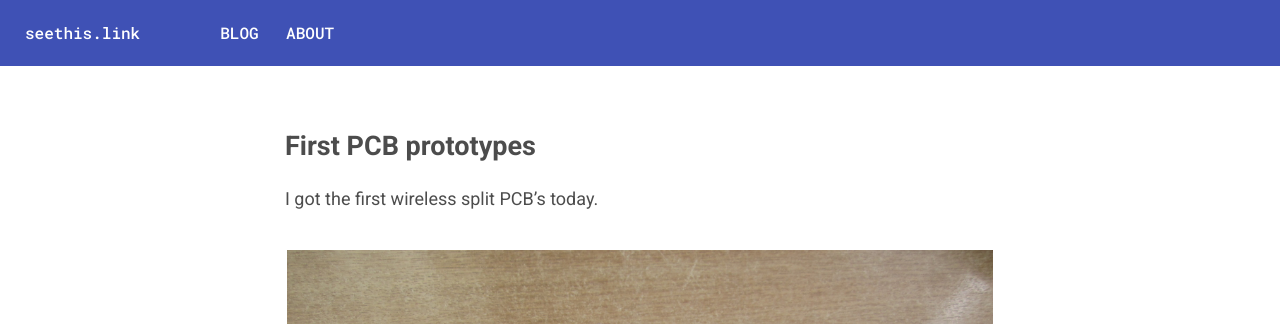
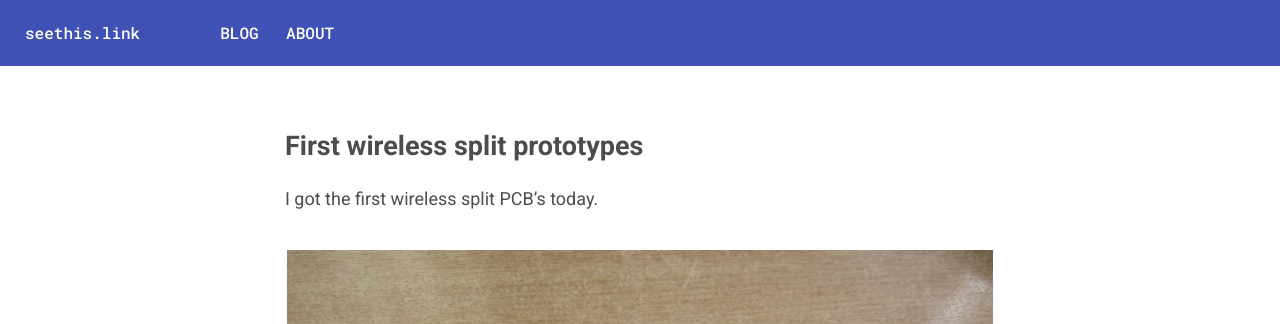
Before and after one commit to ahtn/ahtn.github.io, a Jekyll site: the page built from _posts/2017-04-06-first-wsplit-prototypes.markdown, in a window 1280 px wide. Shown: the top 324 px of the page. Built offline with Jekyll 4.4.1, drawn with Linux system fonts in a browser that asks for light colours.

Commit message:
add reddit comments

```diff
--- a/_posts/2017-04-06-first-wsplit-prototypes.markdown
+++ b/_posts/2017-04-06-first-wsplit-prototypes.markdown
@@ -1,6 +1,6 @@
 ---
 layout: post
-title:  "First PCB prototypes"
+title:  "First wireless split prototypes"
 date:   2017-04-06
 categories: keyboards
 ---
@@ -34,4 +34,4 @@
 of the i2c features (at the moment the code only works for two devices connected
 via i2c), and I'll give some of the RF features some more thorough testing.
 
-[Comments on reddit](http://blog.seethis.link/2017/04/06/first-wsplit-prototypes.html)
+[Comments on reddit](https://www.reddit.com/r/MechanicalKeyboards/comments/644sve/first_wireless_split_controller_prototypes/)
```
